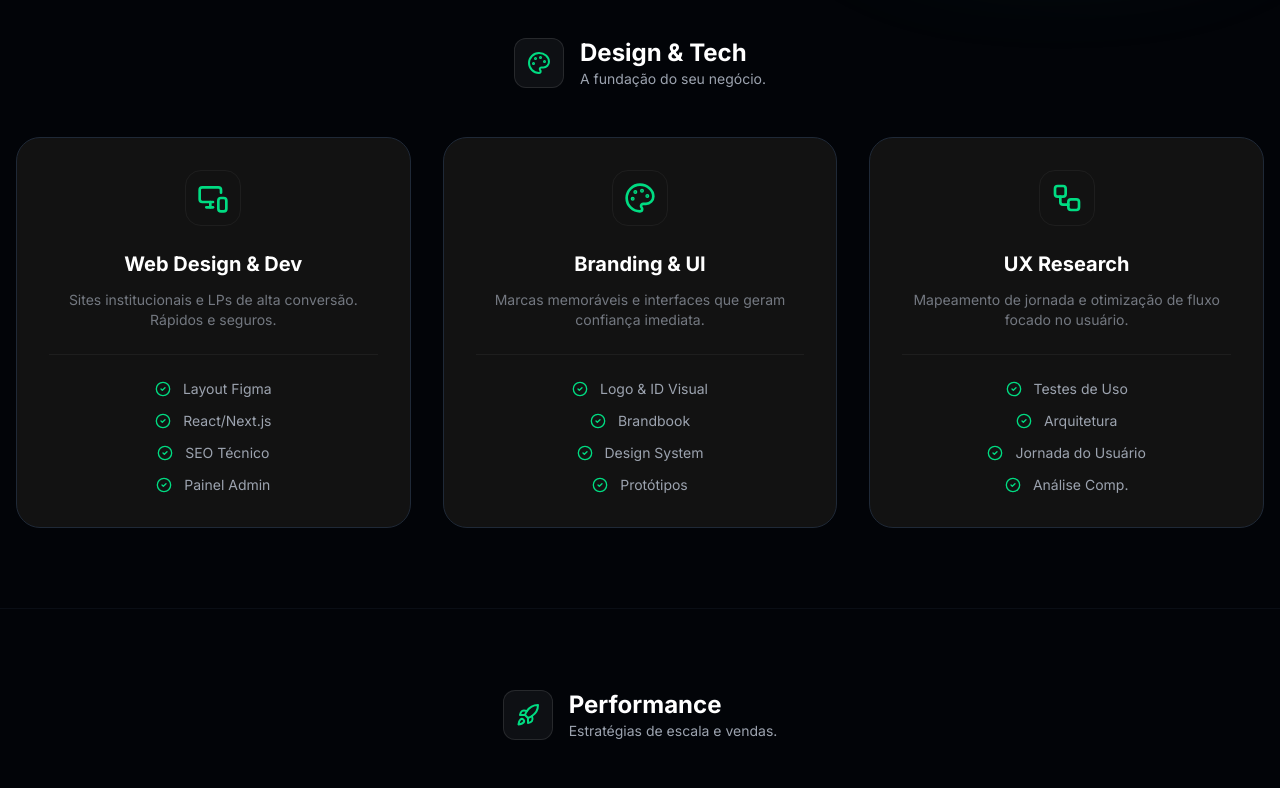
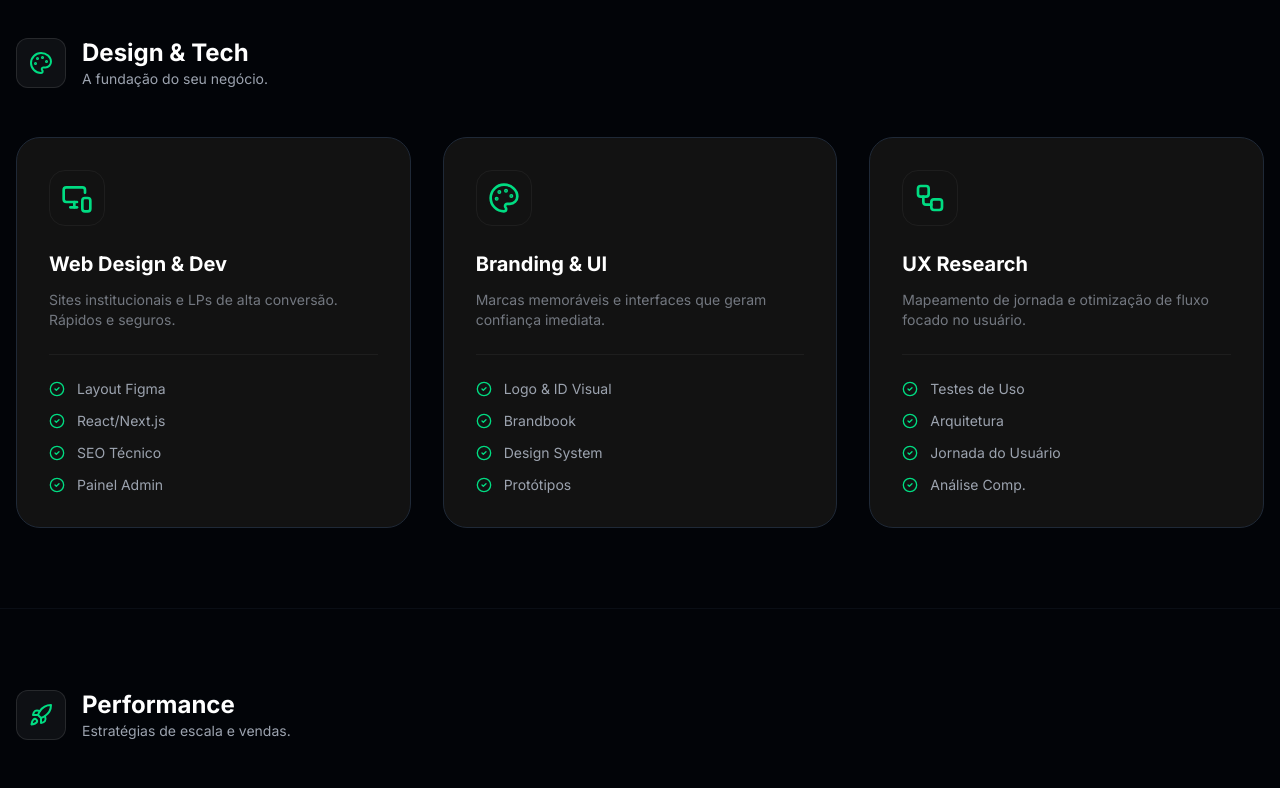
Before and after one commit to renancdoc1993/zentri, a React (Vite) app: page /zentri/services in a window 1280 px wide. Shown: the part 800-1588 px from the top of the page. Built offline with nearby package versions, Linux system fonts and the light colour scheme.

Commit message:
Ajuste Sobre Nós

```diff
--- a/src/pages/services.jsx
+++ b/src/pages/services.jsx
@@ -1,4 +1,4 @@
-import React, { useState } from 'react'; // Adicionado useState
+import React, { useState } from 'react';
 import Button from '../components/Button';
 import FadeIn from '../components/FadeIn';
 import Typewriter from '../components/Typerwriter';
@@ -15,19 +15,20 @@ import {
   Lightbulb,
   Zap,
   Smartphone,
-  ChevronDown // Adicionado ícone de seta
+  ChevronDown
 } from 'lucide-react';
 
 const Services = () => {
   return (
     <div className="text min-h-screen overflow-hidden">
 
-      {/* ================= HERO SECTION (TOTALMENTE CENTRALIZADA MOBILE) ================= */}
+      {/* ================= HERO SECTION ================= */}
       <section className="pt-32 pb-20 px-4 border-b border-zentri-muted/50 relative">
          <div className="absolute top-0 right-0 w-[600px] h-[600px] bg-zentri-main opacity-5 blur-[120px] rounded-full"></div>
 
          <div className="max-w-7xl mx-auto grid lg:grid-cols-5 gap-12 items-center relative z-10 text-center lg:text-left">
 
+            {/* Ajustado: items-center (mobile) para items-start (desktop) */}
             <FadeIn direction="right" className="lg:col-span-2 flex flex-col items-center lg:items-start">
                 <span className="text-zentri-main font-bold tracking-widest uppercase text-xs mb-4 block">
                     Nossas Soluções
@@ -40,10 +41,12 @@ const Services = () => {
                     </span>
                 </h1>
 
+                {/* Ajustado: mx-auto (mobile) para lg:mx-0 (desktop) */}
                 <p className="text-lg text-gray-200 mb-8 leading-relaxed max-w-md mx-auto lg:mx-0">
                     Design de elite conectado à performance real. Do pixel ao lucro, sem pontas soltas.
                 </p>
 
+                {/* Ajustado: justify-center (mobile) para lg:justify-start (desktop) */}
                 <div className="flex justify-center lg:justify-start gap-4 w-full">
                     <Button to="/contact">Orçamento</Button>
                     <Button to="/projects" variant="outline">Ver Cases</Button>
@@ -58,6 +61,7 @@ const Services = () => {
                         className="w-full h-auto object-cover opacity-90 group-hover:opacity-100 transition-opacity duration-500 group-hover:scale-[1.02] transform"
                     />
 
+                    {/* Badge flutuante ajustada para mobile/desktop */}
                     <div className="absolute bottom-6 left-1/2 -translate-x-1/2 lg:left-6 lg:translate-x-0 bg-black/80 backdrop-blur-md p-4 rounded-xl border border-zentri-main/30 shadow-xl w-[220px] sm:w-auto">
                         <div className="flex items-center justify-center lg:justify-start gap-3">
                             <div className="p-2 bg-zentri-main rounded-lg text-black shrink-0">
@@ -70,19 +74,18 @@ const Services = () => {
                         </div>
                     </div>
                 </div>
-                <div className="absolute -bottom-10 -right-10 w-2/3 h-2/3 bg-gradient-to-tr from-zentri-main/20 to-purple-500/20 rounded-full blur-3xl -z-10"></div>
             </FadeIn>
          </div>
       </section>
 
-      {/* ================= GRUPOS DE SERVIÇOS (CENTRALIZADOS) ================= */}
-      <section className="py-20 px-4 max-w-7xl mx-auto text-center">
-        <FadeIn className="flex flex-col items-center">
-            <div className="flex items-center justify-center gap-4 mb-12">
+      {/* ================= GRUPOS DE SERVIÇOS ================= */}
+      <section className="py-20 px-4 max-w-7xl mx-auto">
+        <FadeIn className="flex flex-col items-center lg:items-start mb-12">
+            <div className="flex flex-col lg:flex-row items-center gap-4">
                 <div className="p-3 bg-white/5 rounded-xl border border-white/10">
                     <Palette className="text-zentri-main" size={24} />
                 </div>
-                <div className="text-left">
+                <div className="text-center lg:text-left">
                     <h2 className="text-2xl font-bold text-white">Design & Tech</h2>
                     <p className="text-gray-400 text-sm">A fundação do seu negócio.</p>
                 </div>
@@ -111,13 +114,13 @@ const Services = () => {
         </div>
       </section>
 
-      <section className="py-20 px-4 max-w-7xl mx-auto border-t border-zentri-muted/30 text-center">
-        <FadeIn className="flex flex-col items-center">
-            <div className="flex items-center justify-center gap-4 mb-12">
+      <section className="py-20 px-4 max-w-7xl mx-auto border-t border-zentri-muted/30">
+        <FadeIn className="flex flex-col items-center lg:items-start mb-12">
+            <div className="flex flex-col lg:flex-row items-center gap-4">
                 <div className="p-3 bg-white/5 rounded-xl border border-white/10">
                     <Rocket className="text-zentri-main" size={24} />
                 </div>
-                <div className="text-left">
+                <div className="text-center lg:text-left">
                     <h2 className="text-2xl font-bold text-white">Performance</h2>
                     <p className="text-gray-400 text-sm">Estratégias de escala e vendas.</p>
                 </div>
@@ -146,17 +149,16 @@ const Services = () => {
         </div>
       </section>
 
-      {/* ================= O PROCESSO ================= */}
+      {/* ... Restante do código (Processo, FAQ e CTA) permanecem iguais ... */}
+      {/* (Mantive a lógica de centralização apenas onde é necessária para mobile) */}
       <section className="py-24 bg-black relative">
         <div className="max-w-7xl mx-auto px-4">
             <FadeIn className="text-center mb-16">
                 <h2 className="text-3xl md:text-4xl font-bold text-white mb-4">O Processo</h2>
                 <p className="text-gray-400">Ágil, transparente e focado.</p>
             </FadeIn>
-
             <div className="grid md:grid-cols-4 gap-8 relative">
                 <div className="hidden md:block absolute top-12 left-0 w-full h-0.5 bg-gradient-to-r from-zentri-main/0 via-zentri-main/50 to-zentri-main/0 z-0"></div>
-
                 <ProcessStep number="01" icon={<MessageSquare size={24} />} title="Descoberta" desc="Imersão no objetivo." />
                 <ProcessStep number="02" icon={<Lightbulb size={24} />} title="Estratégia" desc="O plano de ação." />
                 <ProcessStep number="03" icon={<Zap size={24} />} title="Execução" desc="Mão na massa." />
@@ -165,13 +167,11 @@ const Services = () => {
         </div>
       </section>
 
-      {/* ================= FAQ & CTA ================= */}
       <section className="py-24 px-4 max-w-4xl mx-auto">
         <FadeIn className="text-center mb-12">
             <h2 className="text-3xl font-bold text-white uppercase tracking-tighter">Dúvidas Frequentes</h2>
             <div className="w-12 h-1 bg-zentri-main mx-auto mt-4 rounded-full"></div>
         </FadeIn>
-
         <div className="space-y-4">
             <FaqItem question="Design ou Desenvolvimento?" answer="Full-Service. Criamos o UI no Figma e codamos em React ou Next.js, focando em performance." />
             <FaqItem question="Formas de Pagamento?" answer="Projetos pontuais com valor fixo e mensalidades de gestão de tráfego (Fee Mensal)." />
@@ -191,18 +191,18 @@ const Services = () => {
   );
 };
 
-// --- Sub-componentes ---
+// --- Sub-componentes Ajustados ---
 
 const ServiceCard = ({ icon, title, description, features }) => (
-    <FadeIn className="group bg-zentri-card p-8 rounded-3xl border border-zentri-muted hover:border-zentri-main transition-all duration-300 flex flex-col items-center text-center">
-        <div className="w-14 h-14 rounded-2xl flex items-center justify-center text-zentri-main mb-6 border border-white/5">
+    <FadeIn className="group bg-zentri-card p-8 rounded-3xl border border-zentri-muted hover:border-zentri-main transition-all duration-300 flex flex-col items-center lg:items-start text-center lg:text-left">
+        <div className="w-14 h-14 rounded-2xl flex items-center justify-center text-zentri-main mb-6 border border-white/5 mx-auto lg:mx-0">
             {icon}
         </div>
-        <h3 className="text-xl font-bold text-white mb-3">{title}</h3>
-        <p className="text-gray-400 opacity-70 mb-6 text-sm min-h-[40px]">{description}</p>
+        <h3 className="text-xl font-bold text-white mb-3 w-full">{title}</h3>
+        <h2 className="text-gray-400 opacity-70 mb-6 text-sm min-h-[40px]">{description}</h2>
         <div className="space-y-3 pt-6 border-t border-white/5 w-full">
             {features.map((item, i) => (
-                <div key={i} className="flex items-center justify-center gap-3">
+                <div key={i} className="flex items-center justify-center lg:justify-start gap-3">
                     <CheckCircle2 size={16} className="text-zentri-main shrink-0" />
                     <span className="text-gray-400 text-sm">{item}</span>
                 </div>
@@ -222,7 +222,6 @@ const ProcessStep = ({ number, icon, title, desc }) => (
     </FadeIn>
 );
 
-// --- COMPONENTE FAQ COM ANIMAÇÃO ---
 const FaqItem = ({ question, answer }) => {
   const [isOpen, setIsOpen] = useState(false);
 
@@ -246,7 +245,6 @@ const FaqItem = ({ question, answer }) => {
         </div>
       </button>
 
-      {/* Container animado para a resposta */}
       <div
         className={`transition-all duration-500 ease-in-out ${
           isOpen ? 'max-h-[500px] opacity-100' : 'max-h-0 opacity-0'
```
